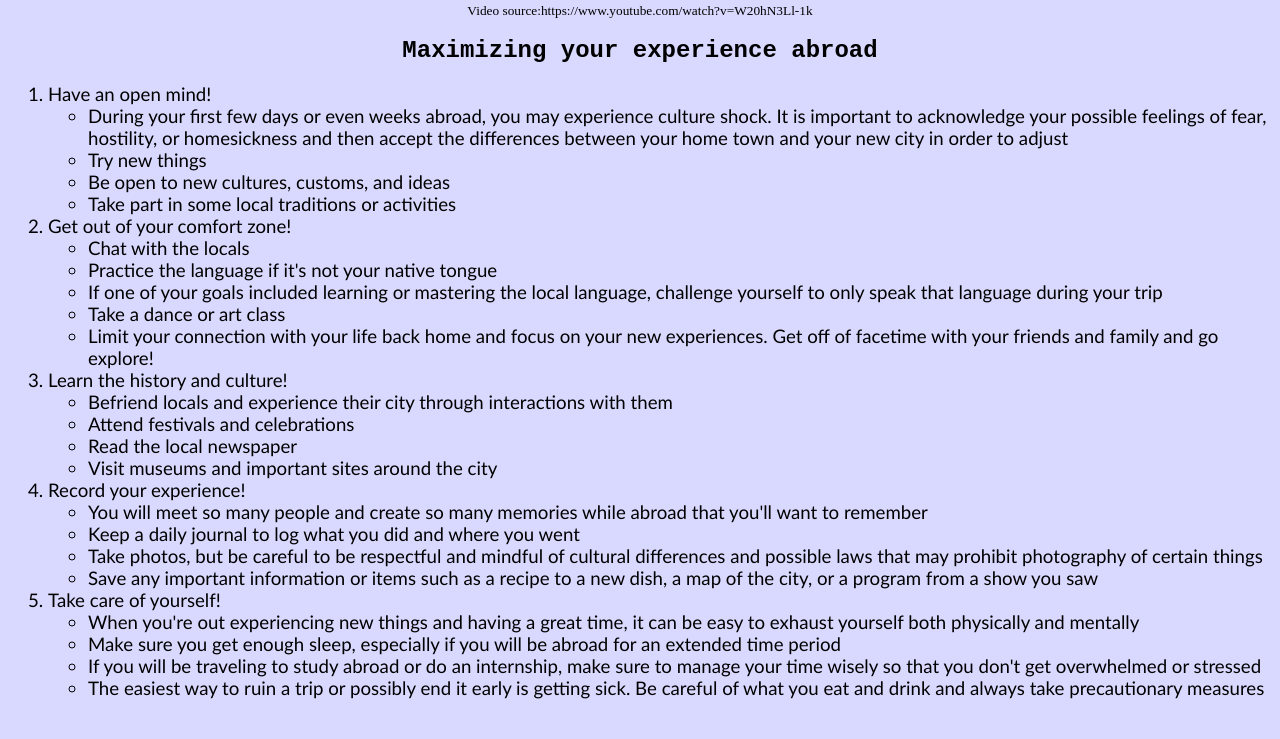
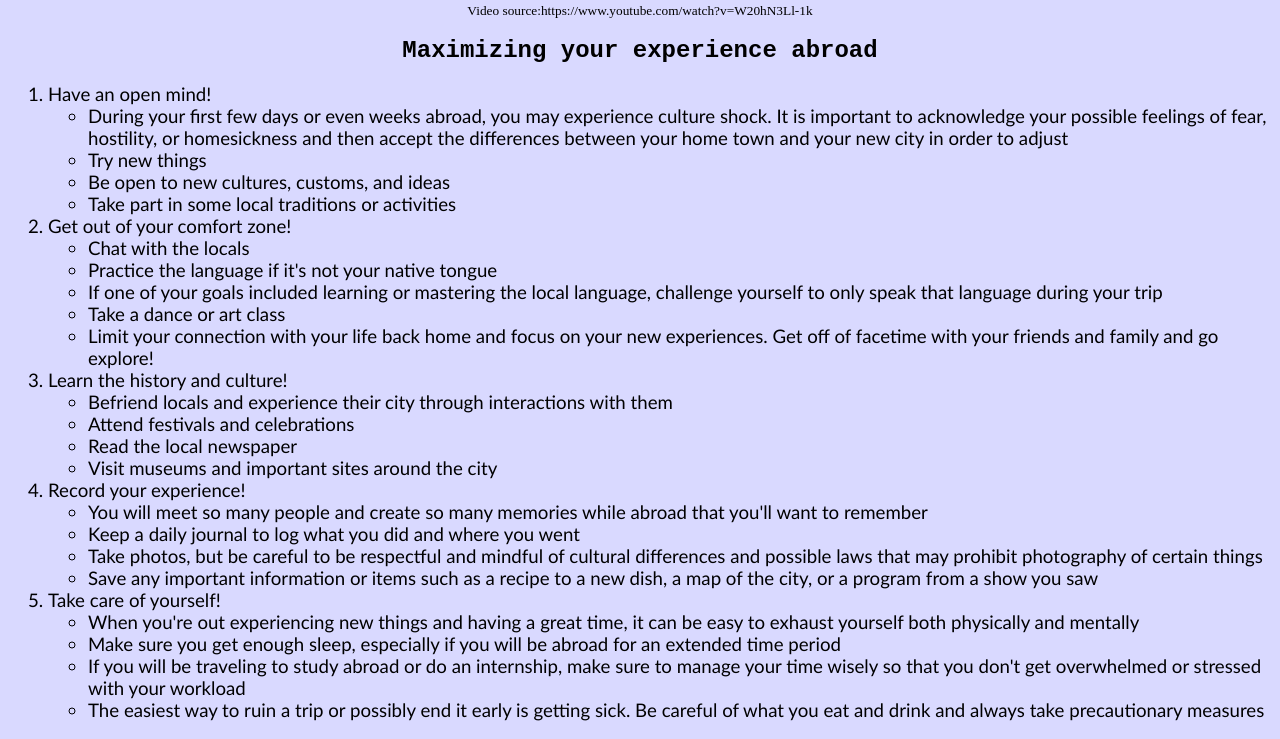
Before and after one commit to inm40261/inm40261.github.io, a plain HTML site: page the experience.html in a window 1280 px wide. Shown: the part 398-1137 px from the top of the page. Before the commit the page ends 1115 px from the top, so only its background shows below. Drawn offline with Linux system fonts and the light colour scheme.

Commit message:
update code

```diff
--- a/the experience.html
+++ b/the experience.html
@@ -55,7 +55,7 @@
 <ul>
 <li>When you're out experiencing new things and having a great time, it can be easy to exhaust yourself both physically and mentally
 <li>Make sure you get enough sleep, especially if you will be abroad for an extended time period
-<li>If you will be traveling to study abroad or do an internship, make sure to manage your time wisely so that you don't get overwhelmed or stressed
+<li>If you will be traveling to study abroad or do an internship, make sure to manage your time wisely so that you don't get overwhelmed or stressed with your workload
 <li>The easiest way to ruin a trip or possibly end it early is getting sick. Be careful of what you eat and drink and always take precautionary measures
 </ul>
 </ol>
```
